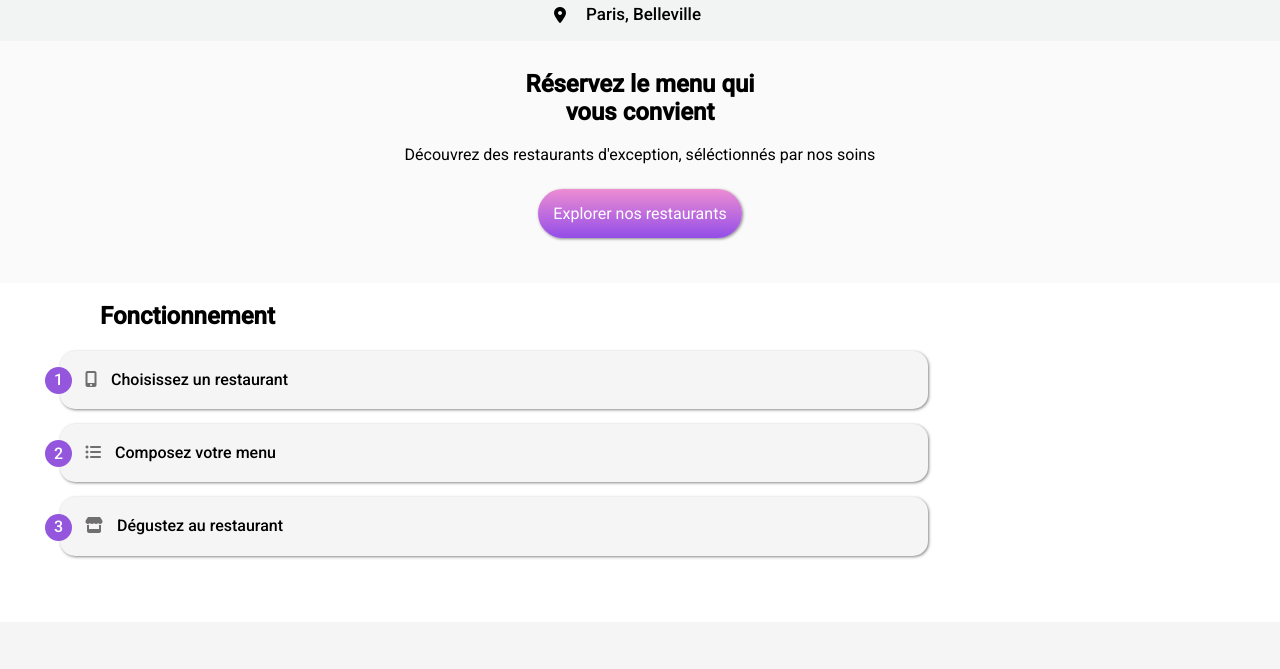
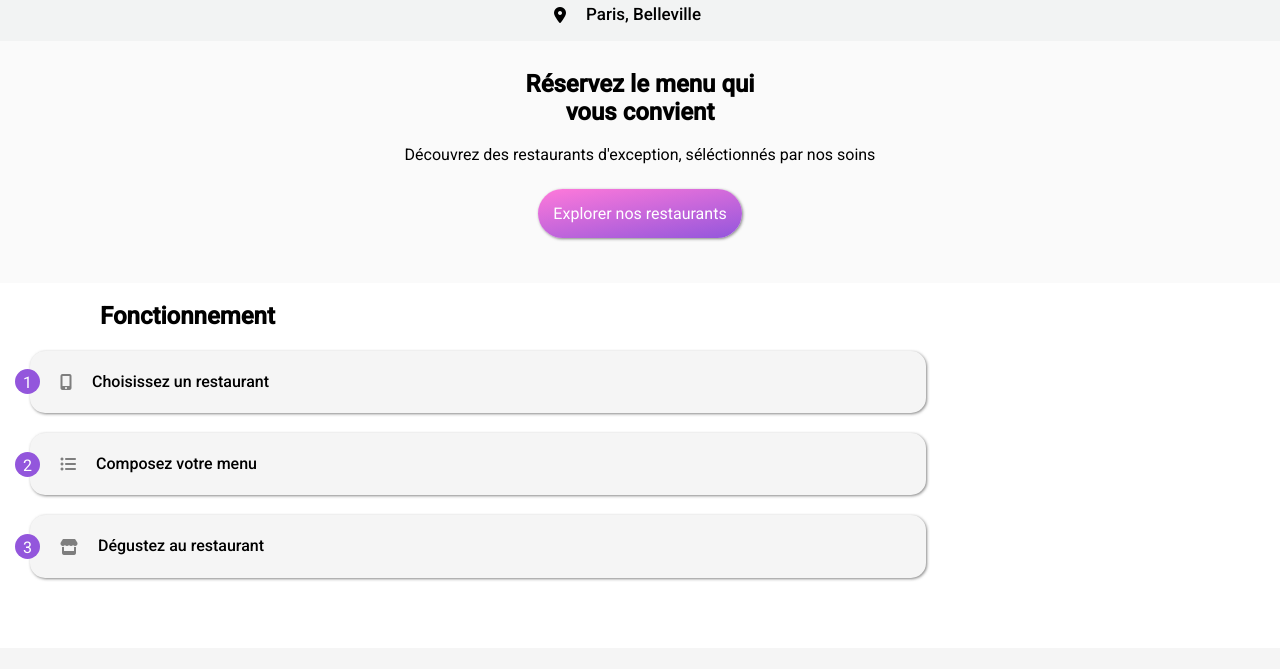
Before and after one commit to ivan-bojovic/IvanBojovic_3_08032022, a website: page index.html in a window 1280 px wide. Shown: the part 79-748 px from the top of the page. Drawn offline with Linux system fonts and the light colour scheme; a web font is replaced by a local one.

Commit message:
modification du fonctionnement

```diff
--- a/index.html
+++ b/index.html
@@ -32,23 +32,21 @@
             <!--fonctionnement-->
             <section class="fonctionnement">
                 <h2 class="fonctionnement_titre">Fonctionnement</h2>
-                <ol class="fonctionnement_listes">
-                    <li class="fonctionnement_listes-liste">
-                        <span class="fonctionnemen_listes-liste-numero">1</span>
-                        <i class="fas fa-mobile-alt"></i>
-                        <span>Choisissez un restaurant</span>
-                    </li>
-                    <li class="fonctionnement_listes-liste">
-                        <span class="fonctionnemen_listes-liste-numero">2</span>
-                        <i class="fas fa-list-ul"></i>
-                        <span>Composez votre menu</span>
-                    </li>
-                    <li class="fonctionnement_listes-liste">
-                        <span class="fonctionnemen_listes-liste-numero">3</span>
-                        <i class="fas fa-store"></i>
-                        <span>Dégustez au restaurant</span>
-                    </li>
-                </ol>
+                <div class="fonctionnement_listes">
+                    <p class="fonctionnement_listes-numero">1</p>
+                    <i class="fas fa-mobile-alt fonctionnement_listes-icone"></i>
+                    <p class="fonctionnement_listes-text">Choisissez un restaurant</p>
+                </div>
+                <div class="fonctionnement_listes">
+                    <p class="fonctionnement_listes-numero">2</p>
+                    <i class="fas fa-list-ul fonctionnement_listes-icone"></i>
+                    <p class="fonctionnement_listes-text">Composez votre menu</p>
+                </div>
+                <div class="fonctionnement_listes">
+                    <p class="fonctionnement_listes-numero">3</p>
+                    <i class="fas fa-store fonctionnement_listes-icone"></i>
+                    <p class="fonctionnement_listes-text">Dégustez au restaurant</p>
+                </div>
             </section>
             <!--menus-->
             <section class="menus">
@@ -77,6 +75,7 @@
                             <h4>La note enchantée</h4>
                             <p>Charonne</p>
                             <i class="far fa-heart"></i>
+                            <i class="fas fa-heart"></i>
                         </div>
                     </a>
                     <a class="menus_cards-card" href="#">
@@ -87,6 +86,7 @@
                             <h4>À la française</h4>
                             <p>Cité Rouge</p>
                             <i class="far fa-heart"></i>
+                            <i class="fas fa-heart"></i>
                         </div>
                     </a>
                     <a class="menus_cards-card" href="#">
@@ -97,6 +97,7 @@
                             <h4>Le délice des sens</h4>
                             <p>Folie-Méricourt</p>
                             <i class="far fa-heart"></i>
+                            <i class="fas fa-heart"></i>
                         </div>
                     </a>
                 </div>
--- a/style.scss
+++ b/style.scss
@@ -8,7 +8,7 @@ $primaire: #9356DC;
     box-shadow: 2px 1px 8px -2px #000000;
 }
 @mixin background-image {
-    background-image: linear-gradient(0deg,rgba(136, 59, 230, 0.9),rgba(236, 129, 206, 0.9));
+    background-image: linear-gradient(170deg,rgba(#FF79DA, 1),rgba(#9356DC, 1));
 }
 * {
     box-sizing: border-box;
@@ -76,52 +76,48 @@ body {
     }
 }
 
-.fonctionnement_listes {
-    display: flex;
-    flex-direction: column;
-    gap: 15px;
-    &-liste {
+.fonctionnement {
+    &_listes {
+        display: flex;
+        align-items: center;
+        gap: 20px;
+        margin: 0 20px 20px 30px;
+        width: 70%;
         background-color: #f5f5f5;
-        border: none;
         border-radius: 15px;
-        padding: 20px 15px;
-        margin: 0 20px;
-        width: 70%;
-        font-weight: 500;
         cursor: pointer;
-        list-style: none;
         position: relative;
+        transition: all 0.2s;
         @include shadow-base;
         @media screen and (max-width: $breakpoint) {
             width: auto;
-            margin: 0 20px 0 0;
         }
         &:hover {
             opacity: 0.9;
-            transition: 0.2s;
             @include shadow-hover;
         }
-        & .fonctionnemen_listes-liste-numero {
+        &-numero {
             margin: 0%;
+            padding-top: 5px;
+            width: 25px;
+            height: 25px;
             background-color: $primaire;
             color: white;
-            display: flex;
-            justify-content: center;
-            align-items: center;
-            width: 27px;
-            height: 27px;
             border-radius: 50%;
+            text-align: center;
             position: absolute;
-            bottom: 15px;
             left: -15px;
         }
     }
 }
-
 .fonctionnement_listes {
-    & i{
-        margin: 0 10px;
-        color: #706e6e
+    &-icone {
+        padding-left: 30px;
+        color: #7e7e7e;
+    }
+    &-text {
+        font-weight: 500;
+        margin: 22px 0;
     }
 }
 /*menus*/
```
Also changed, not shown: style.css, 1 other file.
